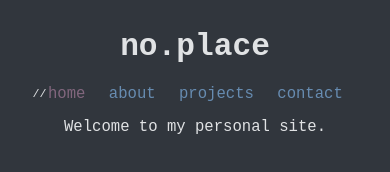
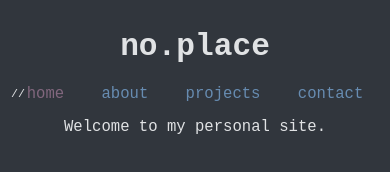
Before and after one commit to drewgaze/no.place, a website: page public/index.html in a window 390 px wide. Drawn offline with Linux system fonts and the light colour scheme; a web font is replaced by a local one.

Commit message:
mobile nav CSS fixes

```diff
--- a/public/css/style.css
+++ b/public/css/style.css
@@ -98,17 +98,15 @@ a {
 	nav ul {
 
 		float: none;
-		display: inline-flex;
+		display: flex;
+		padding: 0px;
+		justify-content: space-around;
+
 	}
 
 	ul li {
 
-		padding-right: 1.5em;
-	}
-
-	ul li, li a {
-
-		width: 100%;
+		padding-right: 0px;
 	}
 
 	.selected::before {
```
